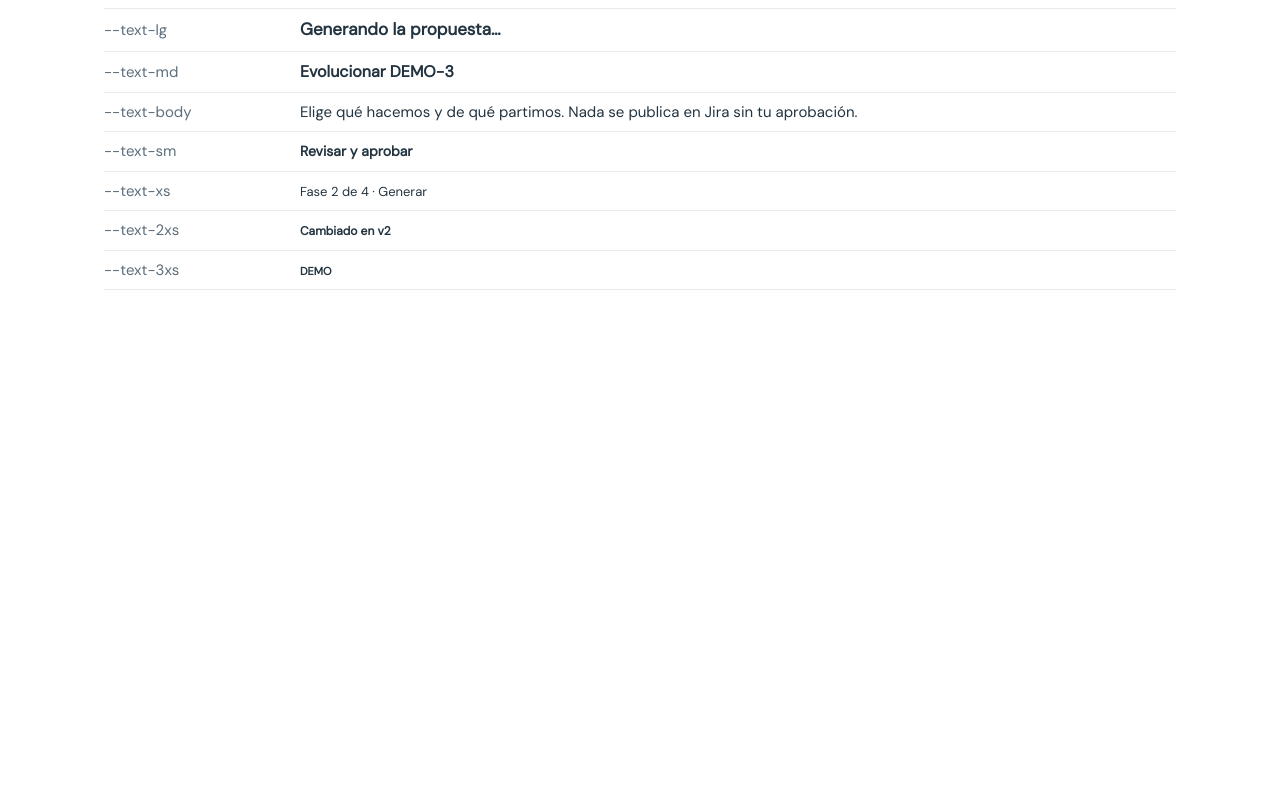
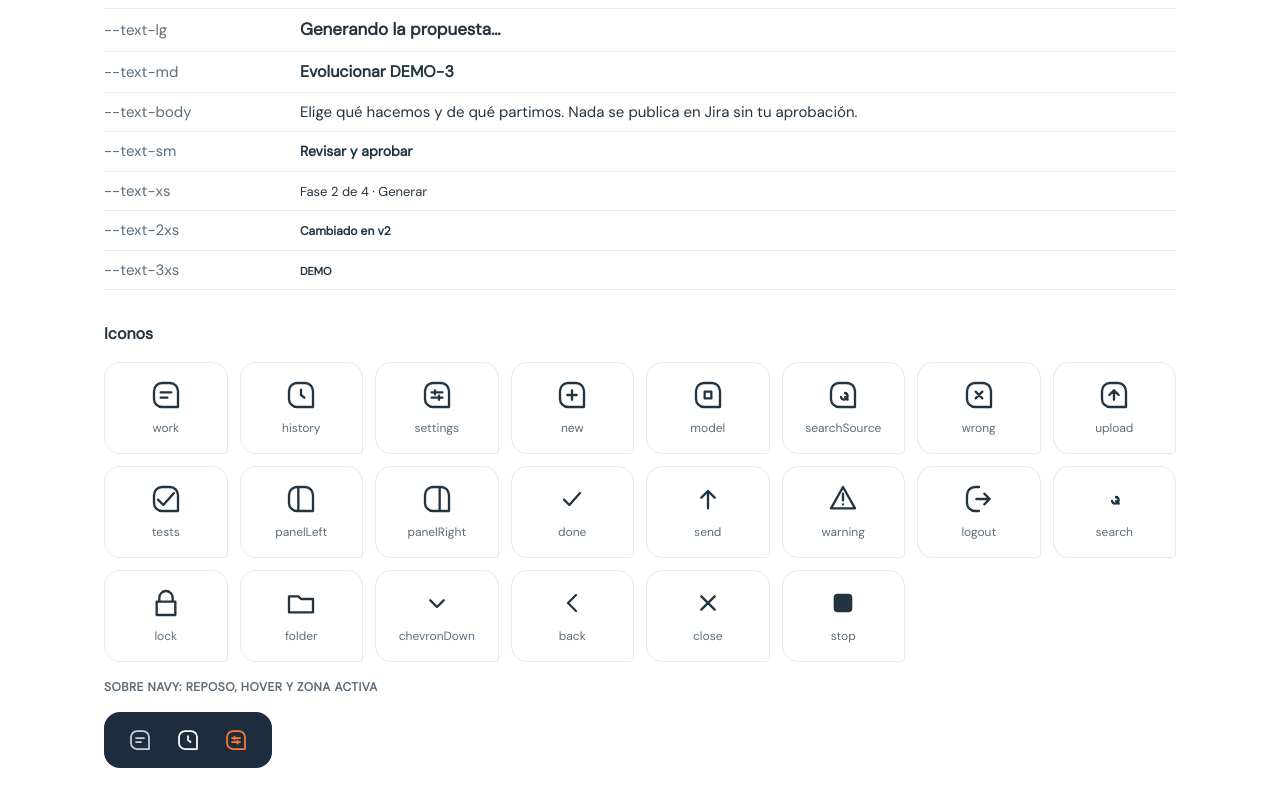
Before and after one commit to maujimenez4/agente-af-qa, a React (Vite) app in the folder web/: page / in a window 1280 px wide. Shown: the part 1670-2470 px from the top of the page. Before the commit the page ends 1992 px from the top, so only its background shows below. Built offline with nearby package versions, Linux system fonts and the light colour scheme.

Commit message:
T-56: iconos del lienzo con trazo de 1,75 y baldosa Q [RNF-15]
Enviar con flecha hacia arriba y aviso con triángulo (decisión 6).

Co-Authored-By: Claude Opus 5.5 <noreply@anthropic.com>

```diff
--- a/web/src/catalog/Catalog.module.css
+++ b/web/src/catalog/Catalog.module.css
@@ -81,6 +81,46 @@
   border-bottom: var(--border-width) solid var(--color-border-soft);
 }
 
+.icons {
+  display: grid;
+  grid-template-columns: repeat(auto-fill, minmax(120px, 1fr));
+  gap: var(--space-3);
+  padding: 0;
+  margin: 0;
+  list-style: none;
+}
+
+.iconCard {
+  display: grid;
+  justify-items: center;
+  gap: var(--space-2);
+  padding: var(--space-4) var(--space-2);
+  border: var(--border-width) solid var(--color-border-soft);
+  border-radius: var(--radius-q);
+  font-size: var(--text-2xs);
+}
+
+.navySample {
+  display: flex;
+  gap: var(--space-6);
+  width: fit-content;
+  padding: var(--space-4) var(--space-6);
+  border-radius: var(--radius-xl);
+  background: var(--color-navy);
+}
+
+.onNavy {
+  color: var(--color-on-navy);
+}
+
+.onNavyHover {
+  color: var(--color-surface);
+}
+
+.onNavyActive {
+  color: var(--color-primary);
+}
+
 .row {
   display: flex;
   flex-wrap: wrap;
--- a/web/src/catalog/Catalog.tsx
+++ b/web/src/catalog/Catalog.tsx
@@ -1,3 +1,4 @@
+import { Icon, ICON_NAMES } from '../components/Icon/index.ts'
 import styles from './Catalog.module.css'
 import { COLOR_GROUPS, TYPE_SCALE } from './catalogTokens.ts'
 
@@ -48,6 +49,26 @@ export function Catalog() {
           ))}
         </div>
       </section>
+
+      <section className={styles.section} aria-labelledby="iconos">
+        <h2 id="iconos" className={styles.sectionTitle}>
+          Iconos
+        </h2>
+        <ul className={styles.icons}>
+          {ICON_NAMES.map((name) => (
+            <li key={name} className={styles.iconCard}>
+              <Icon name={name} size={32} />
+              <span className={styles.muted}>{name}</span>
+            </li>
+          ))}
+        </ul>
+        <h3 className={styles.groupTitle}>Sobre navy: reposo, hover y zona activa</h3>
+        <div className={styles.navySample}>
+          <Icon name="work" size={24} className={styles.onNavy} />
+          <Icon name="history" size={24} className={styles.onNavyHover} />
+          <Icon name="settings" size={24} className={styles.onNavyActive} />
+        </div>
+      </section>
     </main>
   )
 }
--- /dev/null
+++ b/web/src/components/Icon/Icon.tsx
@@ -0,0 +1,36 @@
+import { ICONS, type IconName, type IconShape } from './icons.ts'
+
+export interface IconProps {
+  name: IconName
+  /** Lado en px; 18 en las pantallas, 24 en el carril. */
+  size?: number
+  /** Si se da, el icono se anuncia con este texto; si no, es decorativo. */
+  label?: string
+  className?: string
+}
+
+// Hereda el color del texto (currentColor), como en el lienzo.
+export function Icon({ name, size = 18, label, className }: IconProps) {
+  const shape: IconShape = ICONS[name]
+  const a11y = label ? { role: 'img', 'aria-label': label } : { 'aria-hidden': true }
+
+  return (
+    <svg
+      viewBox="0 0 24 24"
+      width={size}
+      height={size}
+      className={className}
+      fill="none"
+      stroke="currentColor"
+      strokeWidth={1.75}
+      strokeLinecap="round"
+      strokeLinejoin="round"
+      focusable="false"
+      style={{ flexShrink: 0 }}
+      data-icon={name}
+      {...a11y}
+    >
+      <path d={shape.d} fill={shape.filled ? 'currentColor' : undefined} stroke={shape.filled ? 'none' : undefined} />
+    </svg>
+  )
+}
--- /dev/null
+++ b/web/src/components/Icon/icons.ts
@@ -0,0 +1,40 @@
+// Iconos del lienzo (Iconos.dc.html y pantallas Mixto*/Qa*), viewBox 24 y trazo de 1,75.
+// Decisión 6 de DESIGN-DECISIONS.md: enviar = flecha hacia arriba; aviso = triángulo.
+
+// Baldosa con forma Q: tres esquinas redondas y la de abajo a la derecha recta.
+const TILE = 'M3 9a6 6 0 0 1 6-6h6a6 6 0 0 1 6 6v12H9a6 6 0 0 1-6-6z'
+
+export interface IconShape {
+  d: string
+  /** Relleno sólido en lugar de trazo (solo «detener»). */
+  filled?: boolean
+}
+
+export const ICONS = {
+  work: { d: `${TILE} M8 10h8 M8 14h5` },
+  history: { d: `${TILE} M12 8v4l2.5 2` },
+  settings: { d: `${TILE} M8 10h8 M8 14h8 M10.5 8.5v3 M13.5 12.5v3` },
+  new: { d: `${TILE} M12 8.5v7 M8.5 12h7` },
+  model: { d: `${TILE} M9.5 9.5h5v5h-5z` },
+  searchSource: { d: `${TILE} M10.5 13.5a2.5 2.5 0 1 0 3-3 M13.5 13.5l2 2` },
+  wrong: { d: `${TILE} M9.5 9.5l5 5 M14.5 9.5l-5 5` },
+  upload: { d: `${TILE} M12 15.5v-7 M8.5 12l3.5-3.5 3.5 3.5` },
+  tests: { d: `${TILE} M6 12.5l4 4 8-9` },
+  panelLeft: { d: `${TILE} M10 3v18` },
+  panelRight: { d: `${TILE} M14 3v18` },
+  done: { d: 'M6 12.5l4 4 8-9' },
+  send: { d: 'M12 19V6 M7 11l5-5 5 5' },
+  warning: { d: 'M12 8v5 M12 16h.01 M12 3l9 16H3z' },
+  logout: { d: 'M12 21H9a6 6 0 0 1-6-6V9a6 6 0 0 1 6-6h3 M16 8l4 4-4 4 M20 12H10' },
+  search: { d: 'M10.5 13.5a2.5 2.5 0 1 0 3-3 M13.5 13.5l2 2' },
+  lock: { d: 'M7 11V8a5 5 0 0 1 10 0v3 M5 11h14v10H5z' },
+  folder: { d: 'M3 7h7l2 2h9v10H3z' },
+  chevronDown: { d: 'M7 10l5 5 5-5' },
+  back: { d: 'M15 6l-6 6 6 6' },
+  close: { d: 'M7 7l10 10 M17 7L7 17' },
+  stop: { d: 'M8 5h8a3 3 0 0 1 3 3v8a3 3 0 0 1-3 3H8a3 3 0 0 1-3-3V8a3 3 0 0 1 3-3z', filled: true },
+} as const satisfies Record<string, IconShape>
+
+export type IconName = keyof typeof ICONS
+
+export const ICON_NAMES = Object.keys(ICONS) as IconName[]
--- /dev/null
+++ b/web/src/components/Icon/index.ts
@@ -0,0 +1,2 @@
+export { Icon, type IconProps } from './Icon.tsx'
+export { ICON_NAMES, ICONS, type IconName } from './icons.ts'
```
Also changed, not shown: 1 other file (tests, documents, lock files or other folders).
